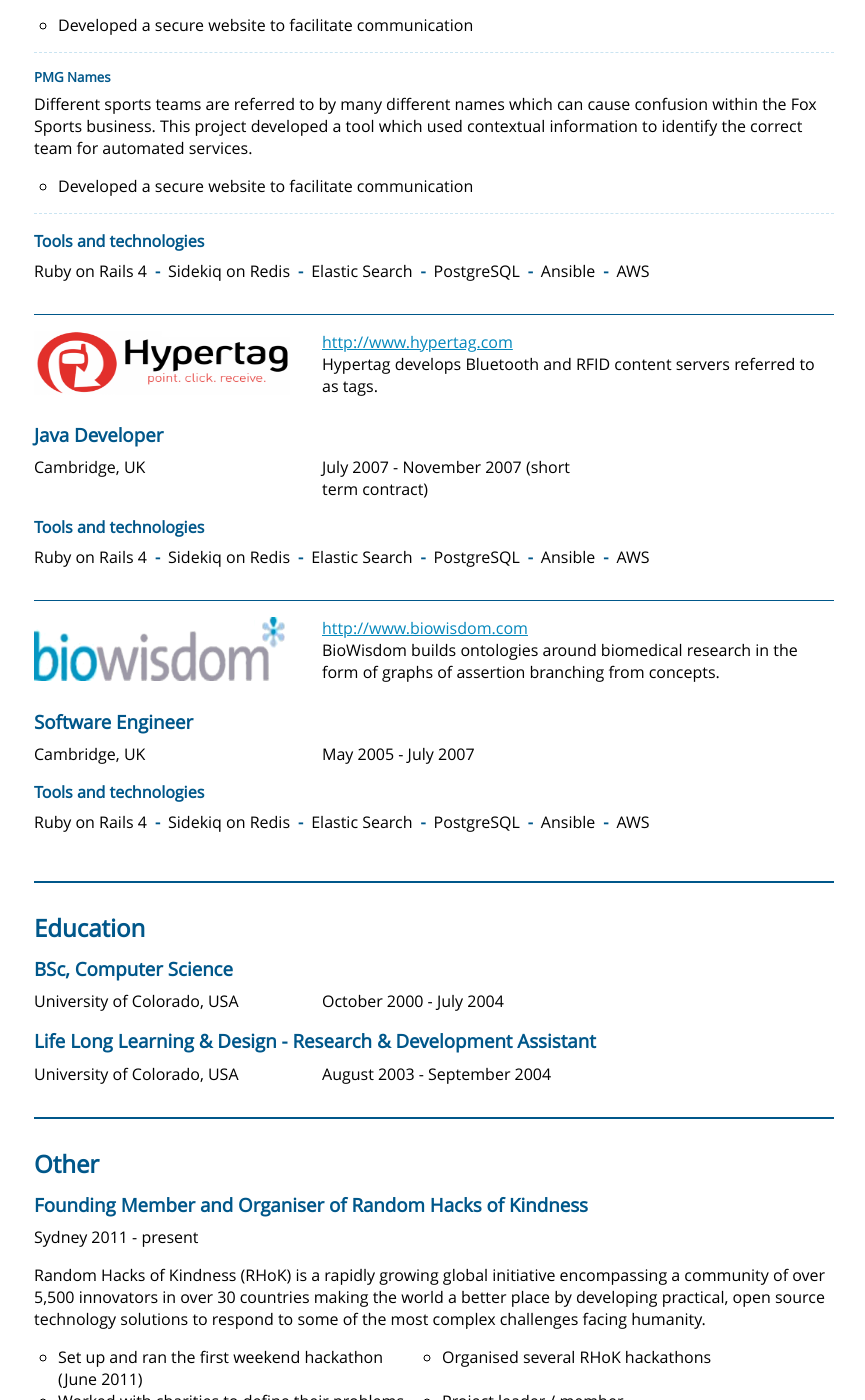
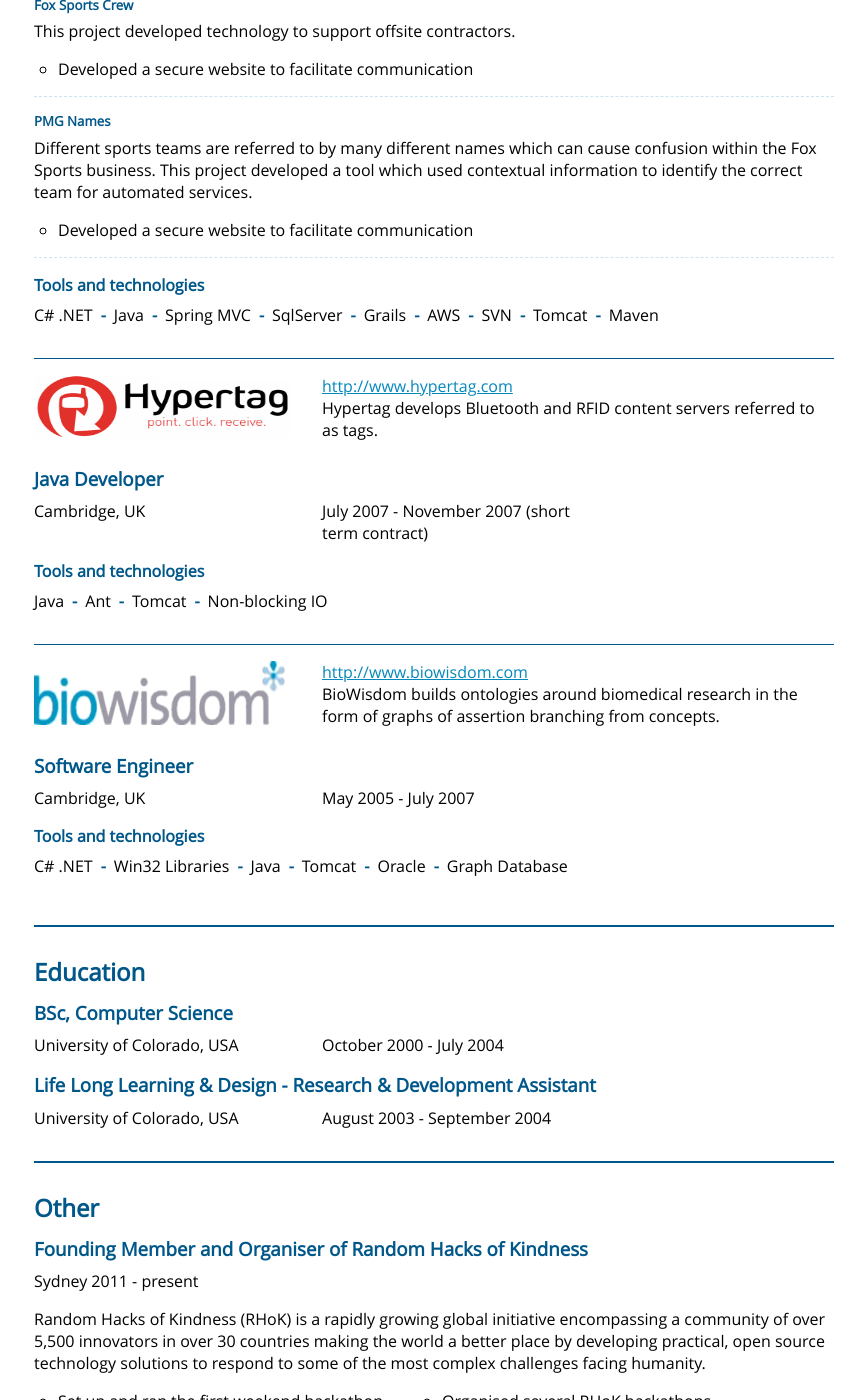
Before and after one commit to StephenSmithwick/StephenSmithwick.github.io, a Jekyll site: the page built from cv.html, in a window 1280 px wide and 1400 px high, scrolled down 3662 px. Shown: the whole window, without its empty margins (198-1063 px from the left). Built offline with Jekyll 4.4.1, drawn with Linux system fonts in a browser that asks for light colours; some of the changed text lies outside the part shown.

Commit message:
Updated Tools and technologies and foxsports company details

```diff
--- a/cv.html
+++ b/cv.html
@@ -229,14 +231,23 @@
               <li>Ansible</li>
               <li>Angular</li>
               <li>AWS</li>
+              <li>Jira</li>
+              <li>Confluence</li>
+              <li>Bamboo</li>
+              <li>Spring Security</li>
+              <li>Scala</li>
+              <li>Play 2</li>
+              <li>Vagrant</li>
+              <li>Cucumber</li>
+              <li>Selenium</li>
             </ul>
           </section>
         </section>
         <section>
           <span class="company-info">
-            <img src="images/dius.png">
+            <img src="images/foxsports.png">
             <p>
-              <a href="http://www.dius.com.au">http://www.dius.com.au</a><br>
+              <a href="http://www.foxsports.com.au">http://www.foxsports.com.au</a><br>
               Premier Media Group produces Fox Sports, Fuel TV and How To for the Australian market.
             </p>
           </span>
@@ -291,12 +302,15 @@
           <section>
             <h4>Tools and technologies</h4>
             <ul class="inline">
-              <li>Ruby on Rails 4</li>
-              <li>Sidekiq on Redis</li>
-              <li>Elastic Search</li>
-              <li>PostgreSQL</li>
-              <li>Ansible</li>
+              <li>C# .NET</li>
+              <li>Java</li>
+              <li>Spring MVC</li>
+              <li>SqlServer</li>
+              <li>Grails</li>
               <li>AWS</li>
+              <li>SVN</li>
+              <li>Tomcat</li>
+              <li>Maven</li>
             </ul>
           </section>
         </section>
@@ -319,12 +333,10 @@
           <section>
             <h4>Tools and technologies</h4>
             <ul class="inline">
-              <li>Ruby on Rails 4</li>
-              <li>Sidekiq on Redis</li>
-              <li>Elastic Search</li>
-              <li>PostgreSQL</li>
-              <li>Ansible</li>
-              <li>AWS</li>
+              <li>Java</li>
+              <li>Ant</li>
+              <li>Tomcat</li>
+              <li>Non-blocking IO</li>
             </ul>
           </section>
         </section>
@@ -345,12 +357,12 @@
           <section>
             <h4>Tools and technologies</h4>
             <ul class="inline">
-              <li>Ruby on Rails 4</li>
-              <li>Sidekiq on Redis</li>
-              <li>Elastic Search</li>
-              <li>PostgreSQL</li>
-              <li>Ansible</li>
-              <li>AWS</li>
+              <li>C# .NET</li>
+              <li>Win32 Libraries</li>
+              <li>Java</li>
+              <li>Tomcat</li>
+              <li>Oracle</li>
+              <li>Graph Database</li>
             </ul>
           </section>
         </section>
```
Also changed, not shown: other parts of cv.html (+2 -0 lines), images/foxsports.png (added).
